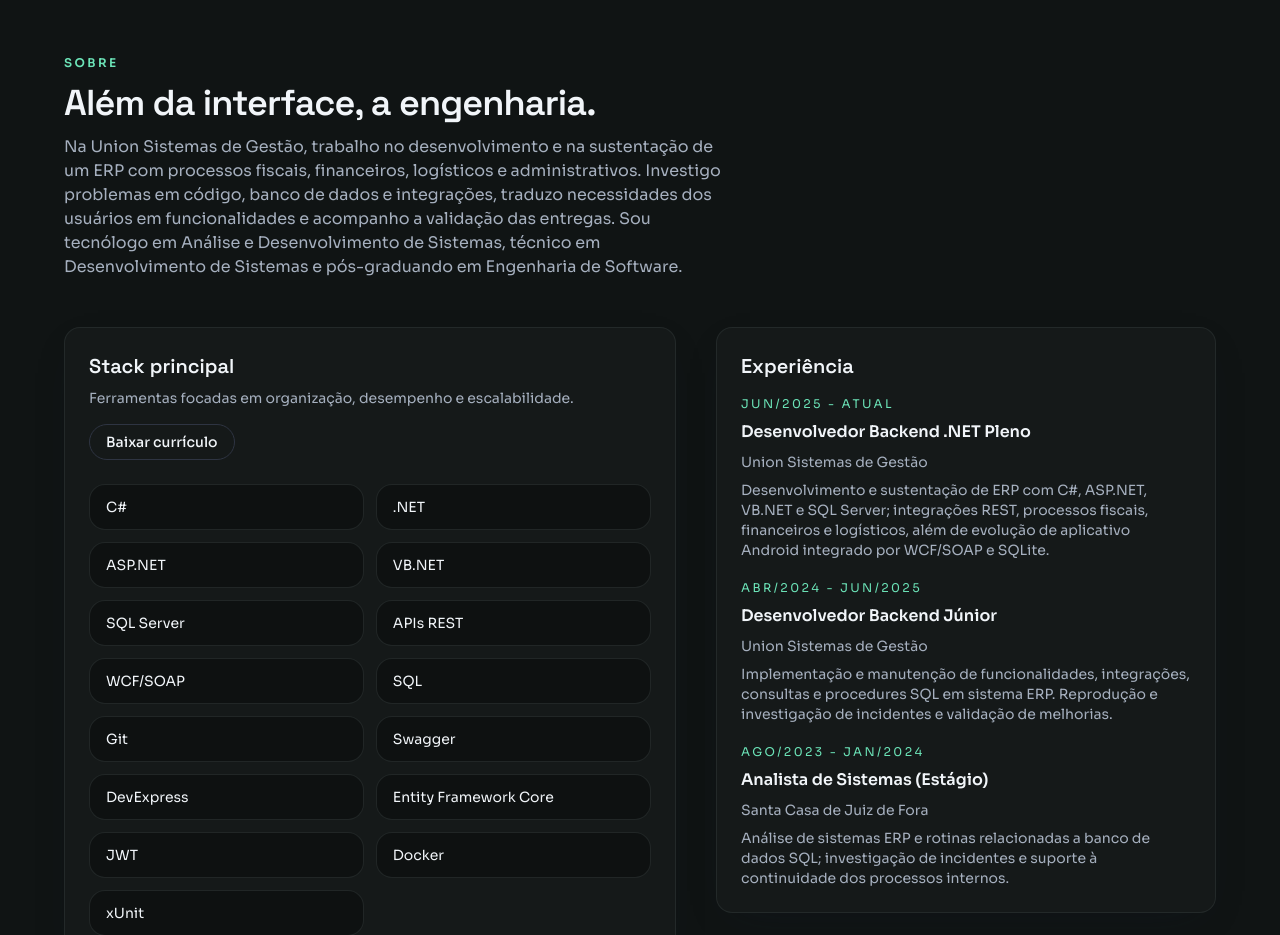
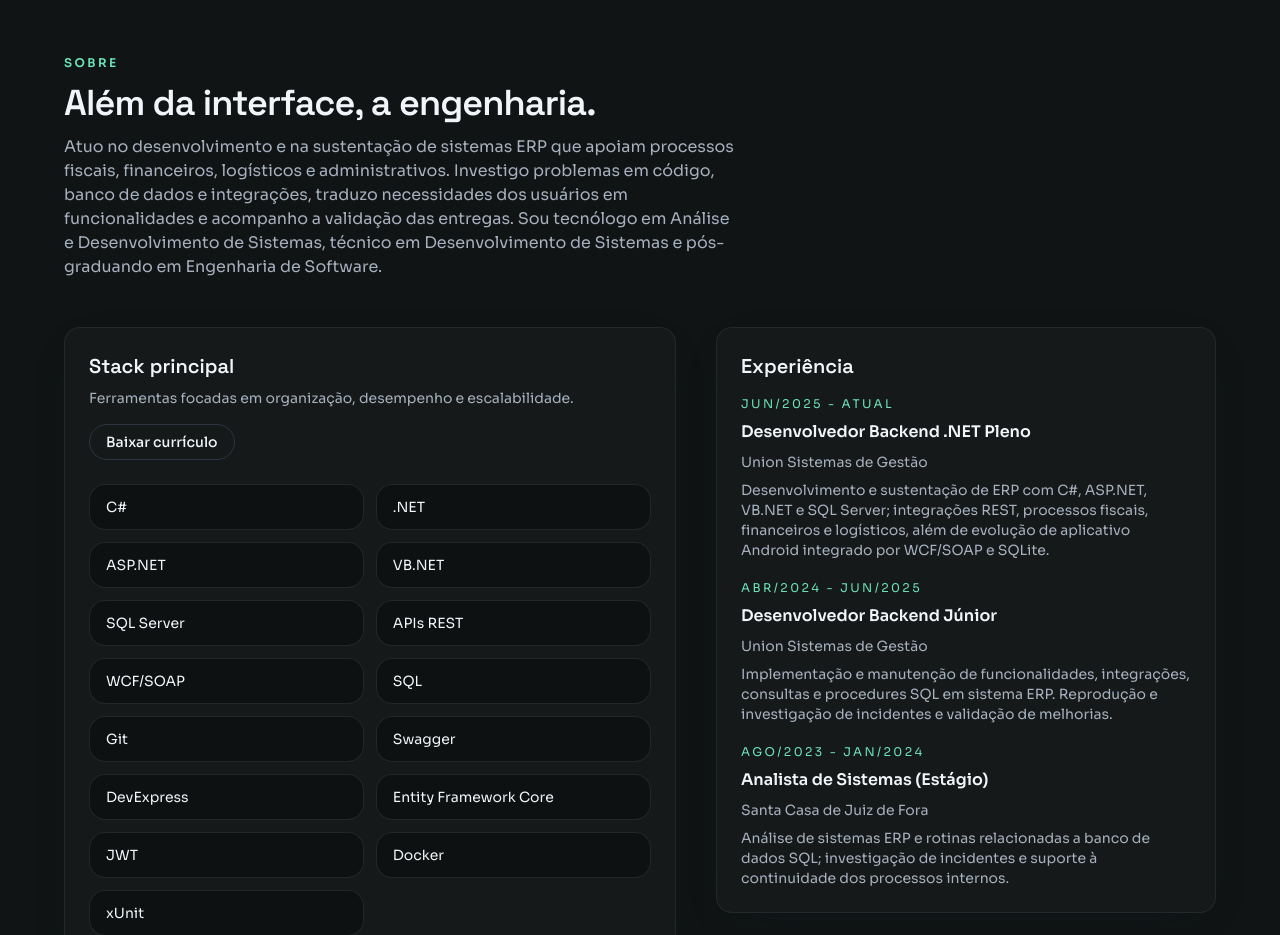
Before and after one commit to euj4ckson/MyPort, a Next.js app: page / in a window 1280 px wide. Shown: the part 2100-3035 px from the top of the page. Built offline with nearby package versions, Linux system fonts and the light colour scheme; no server answers.

Commit message:
copy: generalizar resumo profissional

```diff
--- a/content/profile.ts
+++ b/content/profile.ts
@@ -4,7 +4,7 @@ export const profile = {
   location: "Juiz de Fora, MG · Brasil",
   bio: "Trabalho com C#, .NET e SQL Server na evolução de sistemas de gestão e integrações. Nos meus projetos, exploro APIs, segurança, testes e automação com IA.",
   summary:
-    "Na Union Sistemas de Gestão, trabalho no desenvolvimento e na sustentação de um ERP com processos fiscais, financeiros, logísticos e administrativos. Investigo problemas em código, banco de dados e integrações, traduzo necessidades dos usuários em funcionalidades e acompanho a validação das entregas. Sou tecnólogo em Análise e Desenvolvimento de Sistemas, técnico em Desenvolvimento de Sistemas e pós-graduando em Engenharia de Software.",
+    "Atuo no desenvolvimento e na sustentação de sistemas ERP que apoiam processos fiscais, financeiros, logísticos e administrativos. Investigo problemas em código, banco de dados e integrações, traduzo necessidades dos usuários em funcionalidades e acompanho a validação das entregas. Sou tecnólogo em Análise e Desenvolvimento de Sistemas, técnico em Desenvolvimento de Sistemas e pós-graduando em Engenharia de Software.",
   stack: [
     "C#",
     ".NET",
--- a/lib/i18n.ts
+++ b/lib/i18n.ts
@@ -511,7 +511,7 @@ export const profileEnglish = {
   location: "Juiz de Fora, Brazil",
   bio: "I work with C#, .NET and SQL Server to evolve business systems and integrations. In my personal projects, I explore APIs, security, testing and AI-assisted automation.",
   summary:
-    "At Union Sistemas de Gestão, I develop and maintain an ERP covering tax, financial, logistics and administrative processes. I investigate issues across code, databases and integrations, translate user needs into features and help validate deliveries. I hold a technology degree in Systems Analysis and Development and a technical qualification in Systems Development, and I am pursuing postgraduate studies in Software Engineering.",
+    "I develop and maintain ERP systems that support tax, financial, logistics and administrative processes. I investigate issues across code, databases and integrations, translate user needs into features and help validate deliveries. I hold a technology degree in Systems Analysis and Development and a technical qualification in Systems Development, and I am pursuing postgraduate studies in Software Engineering.",
 };
 
 export function localizeProfile(language: Language) {
```
